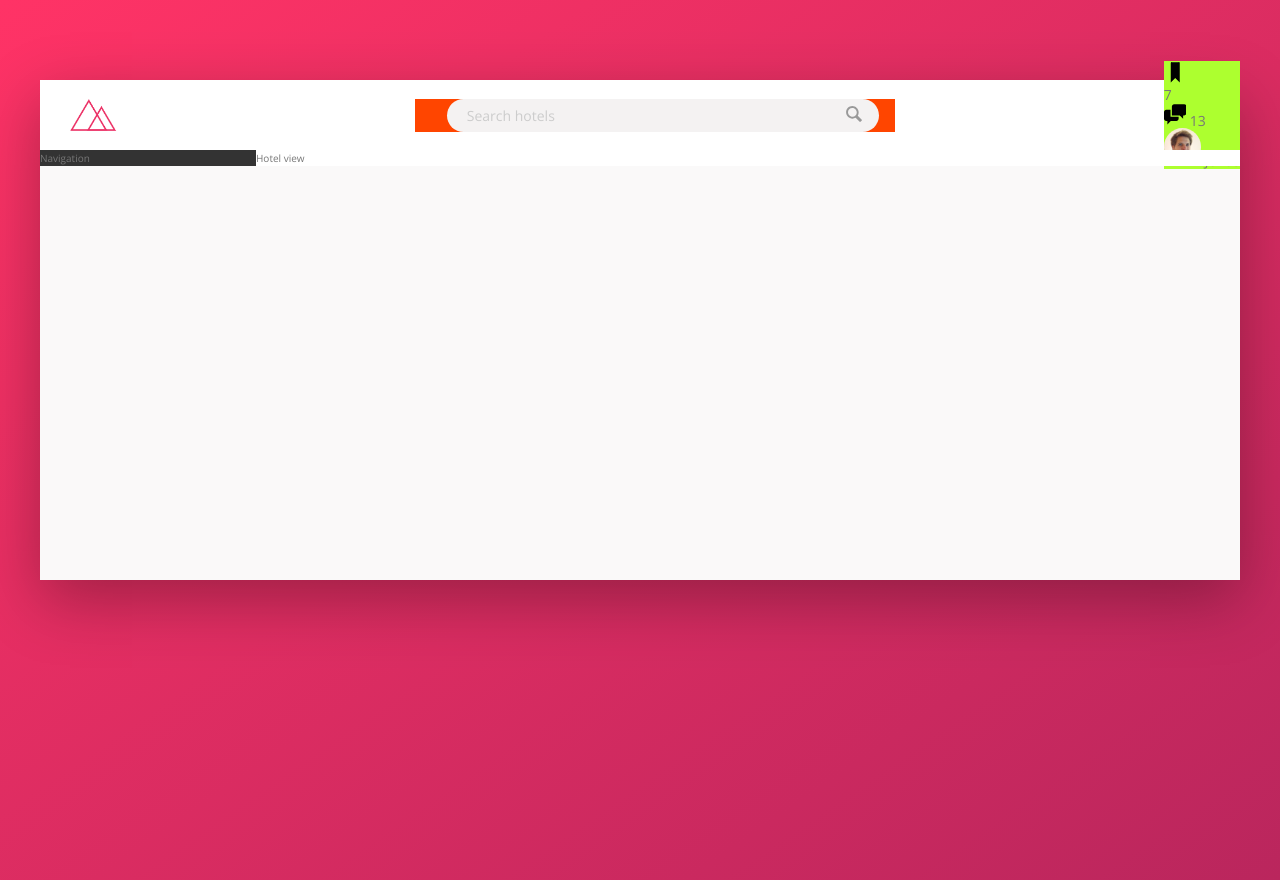
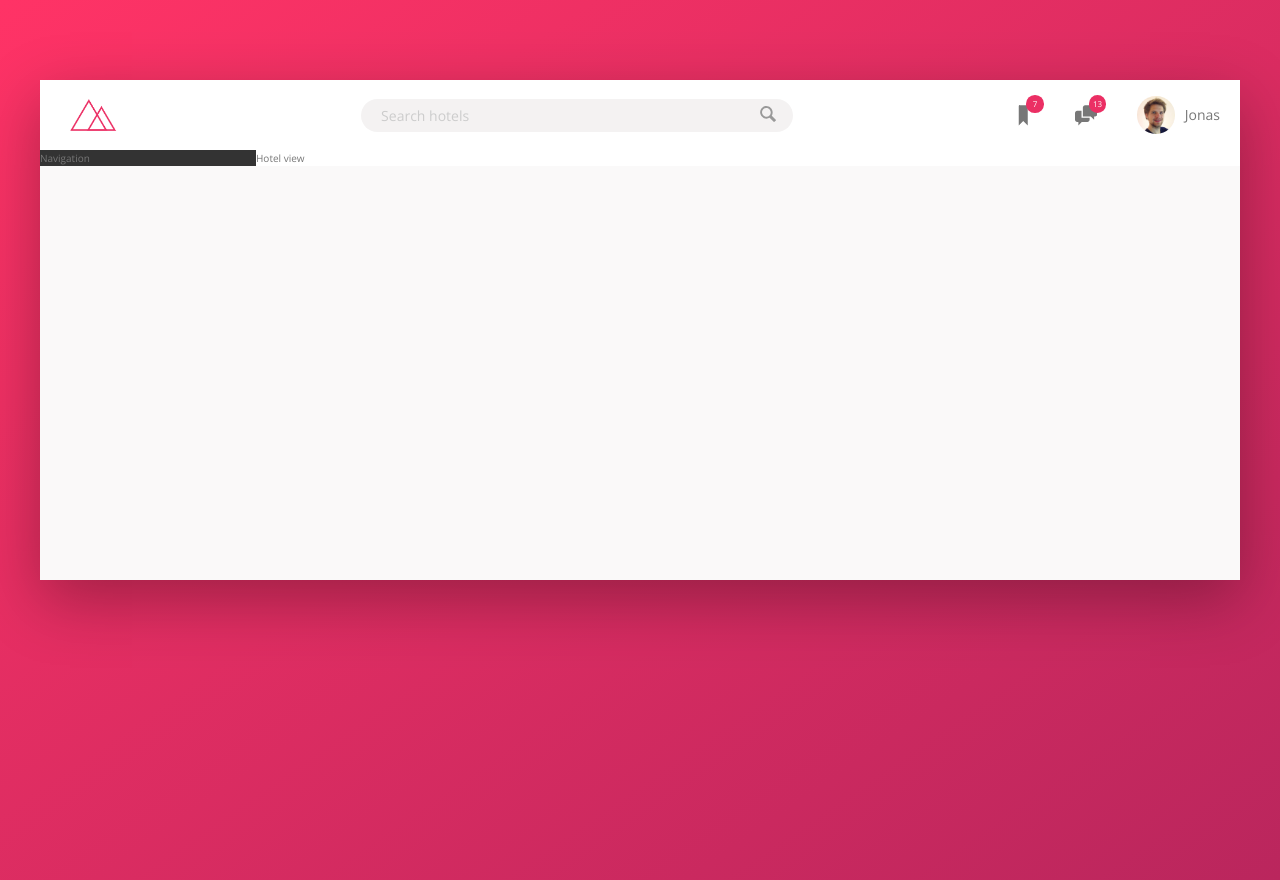
Before and after one commit to Canthar90/Trillo-training, a website: page index.html in a window 1280 px wide. Drawn offline with nearby package versions, Linux system fonts and the light colour scheme.

Commit message:
Styling notyfication section

```diff
--- a/index.html
+++ b/index.html
@@ -29,8 +29,9 @@
                         <svg class="user-nav__icon">
                             <use xlink:href="img/sprite.svg#icon-bookmark"></use>
                         </svg>
+                        <span class="user-nav__notification">7</span>
                     </div>
-                        <span class="user-nav__notification">7</span>
+
                     <div class="user-nav__icon-box">
                         <svg class="user-nav__icon">
                             <use xlink:href="img/sprite.svg#icon-chat"></use>
--- a/sass/_components.scss
+++ b/sass/_components.scss
@@ -15,7 +15,6 @@
 //SEARCH
 
 .search {
-    background-color: orangered;
     flex: 0 0 40%;
 
     display: flex;
@@ -47,7 +46,7 @@
     }
 
     &__input:focus + &__buton {
-        background-color: var(--color-grey-light-3);
+        background-color: var(--color-grey-dark-3);
     }
 
     &__button {
@@ -76,30 +75,55 @@
 // USER NAVIGATION
 
 .user-nav {
-    background-color: greenyellow;
+    align-self: stretch;
+
+    display: flex;
+    align-items: center;
+
+    & > *{
+        padding: 0 2rem;
+        height: 100%;
+        display: flex;
+        align-items: center;
+    }
+
+    & > *:hover {
+        background-color: var(--color-grey-light-2);
+        cursor: pointer;
+    }
+
     &__icon-box {
-
+        position: relative;
     }
 
     &__icon {
         height: 2.25rem;
         width: 2.25rem;
+        fill: var(--color-grey-dark-2);
+
     }
 
     &__notification {
+        font-size: .8rem;
+        height: 1.75rem;
+        width: 1.75rem;
+        border-radius: 50%;
+        background-color: var(--color-primary);
+        color: #fff;
+        position: absolute;
+        top: 1.5rem;
+        right: 1.1rem;
 
+        display: flex;
+        justify-content: center;
+        align-items: center;
     }
 
-    &__user {
-
-    }
 
     &__user-photo {
         height: 3.75rem;
         border-radius: 50%;
+        margin-right: 1rem;
     }
 
-    &__user-name {
-
-    }
 }
```
Also changed, not shown: css/style.css.
